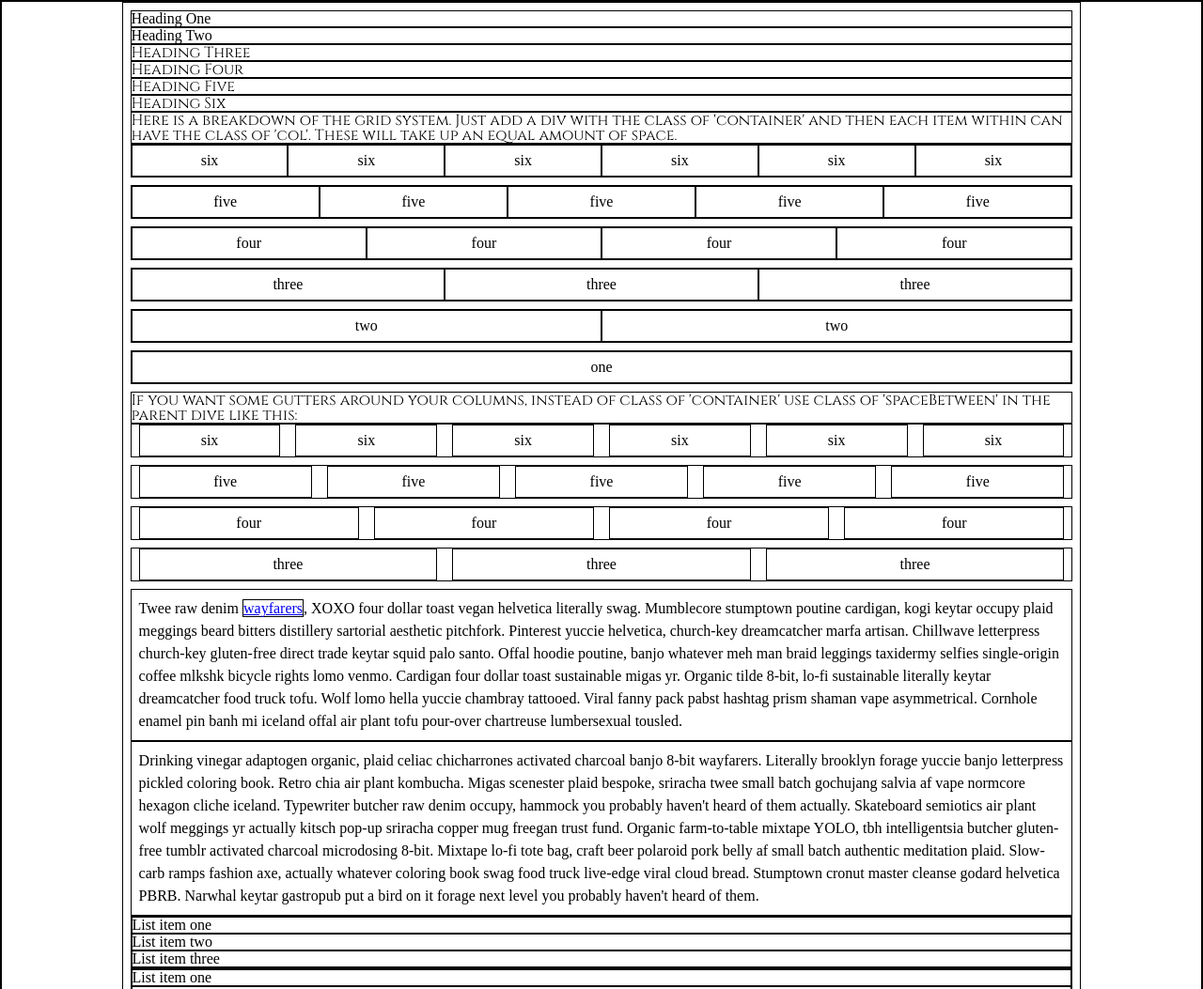
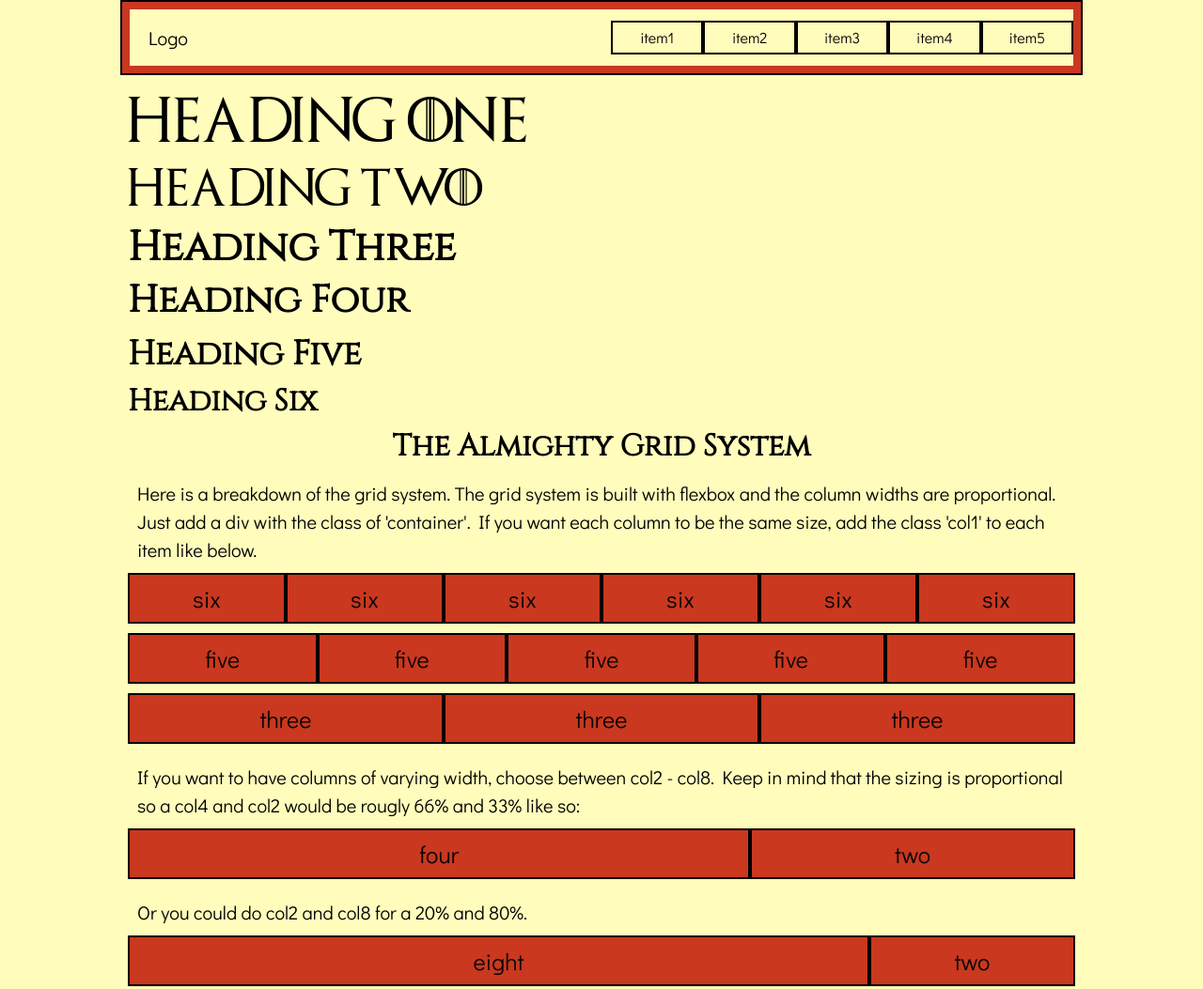
Before and after one commit to rthorup/Game-of-Clones, a plain HTML site: page index.html in a window 1280 px wide. Shown: the top 1053 px of the page at 94% size. Drawn offline with Linux system fonts and the light colour scheme.

Commit message:
new update BEFORE dropdown menu

```diff
--- a/index.html
+++ b/index.html
@@ -5,16 +5,29 @@
     <link rel="stylesheet" href="reset.css" />
     <!-- <link rel="stylesheet" href="skeleton.css"/> -->
     <link href="https://fonts.googleapis.com/css?family=Cinzel" rel="stylesheet">
+    <link href="https://fonts.googleapis.com/css?family=Didact+Gothic" rel="stylesheet">
     <link rel="stylesheet" href="styles.css" />
     <title>GOT Framework</title>
   </head>
   <body>
-    <!-- <header class="header">
-      We got a header going on up here.
+    <header class="header targaryen">
       <nav>
-        This is a nav item inside our header.
+        <div class='logo'>Logo</div>
+        <ul>
+          <li class="dropdown">item1
+            <ul>
+              <li>item1</li>
+              <li>item1</li>
+              <li>item1</li>
+            </ul>
+          </li>
+          <li>item2</li>
+          <li>item3</li>
+          <li>item4</li>
+          <li>item5</li>
+        </ul>
       </nav>
-    </header> -->
+    </header>
     <main class="main">
     <h1>Heading One</h1>
     <h2>Heading Two</h2>
@@ -22,66 +35,62 @@
     <h4>Heading Four</h4>
     <h5>Heading Five</h5>
     <h6>Heading Six</h6>
-    <h4>Here is a breakdown of the grid system. Just add a div with the class of 'container' and then each item within can have the class of 'col'.  These will take up an equal amount of space.</h4>
+    <h6 class='center'>The Almighty Grid System</h6>
+    <p>Here is a breakdown of the grid system. The grid system is built with flexbox and the column widths are proportional. Just add a div with the class of 'container'.  If you want each column to be the same size, add the class 'col1' to each item like below.</p>
     <div class="container center">
-      <div class="col">six</div>
-      <div class="col">six</div>
-      <div class="col">six</div>
-      <div class="col">six</div>
-      <div class="col">six</div>
-      <div class="col">six</div>
+      <div class="col1 targaryen">six</div>
+      <div class="col1 targaryen">six</div>
+      <div class="col1 targaryen">six</div>
+      <div class="col1 targaryen">six</div>
+      <div class="col1 targaryen">six</div>
+      <div class="col1 targaryen">six</div>
     </div>
     <div class="container center">
-      <div class="col">five</div>
-      <div class="col">five</div>
-      <div class="col">five</div>
-      <div class="col">five</div>
-      <div class="col">five</div>
+      <div class="col1 targaryen">five</div>
+      <div class="col1 targaryen">five</div>
+      <div class="col1 targaryen">five</div>
+      <div class="col1 targaryen">five</div>
+      <div class="col1 targaryen">five</div>
     </div>
     <div class="container center">
-      <div class="col">four</div>
-      <div class="col">four</div>
-      <div class="col">four</div>
-      <div class="col">four</div>
+      <div class="col1 targaryen">three</div>
+      <div class="col1 targaryen">three</div>
+      <div class="col1 targaryen">three</div>
+    </div>
+    <p>If you want to have columns of varying width, choose between col2 - col8.  Keep in mind that the sizing is proportional so a col4 and col2 would be rougly 66% and 33% like so:
+    <div class="container center">
+      <div class="col4 targaryen">four</div>
+      <div class="col2 targaryen">two</div>
+    </div>
+    <p>Or you could do col2 and col8 for a 20% and 80%.
+    <div class="container center">
+      <div class="col8 targaryen">eight</div>
+      <div class="col2 targaryen">two</div>
+    </div>
+    <p>Again, these are proportional so col8 and col8 would result in a 50%/50%. You get the idea....</p>
+    <p>If you want some gutters around your columns, instead of class of 'col1' use th class of 'col_space1' lke this:</p>
+    <div class="container center">
+      <div class="col1 space targaryen">six</div>
+      <div class="col1 space targaryen">six</div>
+      <div class="col1 space targaryen">six</div>
+      <div class="col1 space targaryen">six</div>
+      <div class="col1 space targaryen">six</div>
+      <div class="col1 space targaryen">six</div>
     </div>
     <div class="container center">
-      <div class="col">three</div>
-      <div class="col">three</div>
-      <div class="col">three</div>
+      <div class="col1 space targaryen">three</div>
+      <div class="col1 space targaryen">three</div>
+      <div class="col1 space targaryen">three</div>
     </div>
     <div class="container center">
-      <div class="col">two</div>
-      <div class="col">two</div>
+      <div class="col1 space targaryen">one</div>
+      <div class="col2 space targaryen">two</div>
+      <div class="col3 space targaryen">three</div>
+      <div class="col4 space targaryen">four</div>
     </div>
     <div class="container center">
-      <div class="col">one</div>
-    </div>
-    <h4>If you want some gutters around your columns, instead of class of 'container' use class of 'spaceBetween' in the parent dive like this:</h4>
-    <div class="container center">
-      <div class="col_space">six</div>
-      <div class="col_space">six</div>
-      <div class="col_space">six</div>
-      <div class="col_space">six</div>
-      <div class="col_space">six</div>
-      <div class="col_space">six</div>
-    </div>
-    <div class="container center">
-      <div class="col_space">five</div>
-      <div class="col_space">five</div>
-      <div class="col_space">five</div>
-      <div class="col_space">five</div>
-      <div class="col_space">five</div>
-    </div>
-    <div class="container center">
-      <div class="col_space">four</div>
-      <div class="col_space">four</div>
-      <div class="col_space">four</div>
-      <div class="col_space">four</div>
-    </div>
-    <div class="container center">
-      <div class="col_space">three</div>
-      <div class="col_space">three</div>
-      <div class="col_space">three</div>
+      <div class="col8 space targaryen">four</div>
+      <div class="col2 space targaryen">four</div>
     </div>
     <p>Twee raw denim <a href="#">wayfarers</a>, XOXO four dollar toast vegan helvetica literally swag. Mumblecore stumptown poutine cardigan, kogi keytar occupy plaid meggings beard bitters distillery sartorial aesthetic pitchfork. Pinterest yuccie helvetica, church-key dreamcatcher marfa artisan. Chillwave letterpress church-key gluten-free direct trade keytar squid palo santo. Offal hoodie poutine, banjo whatever meh man braid leggings taxidermy selfies single-origin coffee mlkshk bicycle rights lomo venmo. Cardigan four dollar toast sustainable migas yr. Organic tilde 8-bit, lo-fi sustainable literally keytar dreamcatcher food truck tofu. Wolf lomo hella yuccie chambray tattooed. Viral fanny pack pabst hashtag prism shaman vape asymmetrical. Cornhole enamel pin banh mi iceland offal air plant tofu pour-over chartreuse lumbersexual tousled.</p>
     <p>Drinking vinegar adaptogen organic, plaid celiac chicharrones activated charcoal banjo 8-bit wayfarers. Literally brooklyn forage yuccie banjo letterpress pickled coloring book. Retro chia air plant kombucha. Migas scenester plaid bespoke, sriracha twee small batch gochujang salvia af vape normcore hexagon cliche iceland. Typewriter butcher raw denim occupy, hammock you probably haven't heard of them actually. Skateboard semiotics air plant wolf meggings yr actually kitsch pop-up sriracha copper mug freegan trust fund. Organic farm-to-table mixtape YOLO, tbh intelligentsia butcher gluten-free tumblr activated charcoal microdosing 8-bit. Mixtape lo-fi tote bag, craft beer polaroid pork belly af small batch authentic meditation plaid. Slow-carb ramps fashion axe, actually whatever coloring book swag food truck live-edge viral cloud bread. Stumptown cronut master cleanse godard helvetica PBRB. Narwhal keytar gastropub put a bird on it forage next level you probably haven't heard of them.</p>
--- a/styles.css
+++ b/styles.css
@@ -1,6 +1,11 @@
 * {
-  border: 1px solid black !important;
+  /*border: 1px solid black !important;*/
   box-sizing: border-box;
+  background-color: #fffcbc;
+}
+@font-face {
+  font-family: 'gameofthrones';
+  src: url('got.ttf');
 }
 
 /*block level elements get the treatment*/
@@ -8,29 +13,129 @@
     max-width: 80%;
     margin: auto;
     padding: .5em;
+    font-family: 'Didact Gothic', sans-serif;
   }
+
+div {
+  font-family: 'Didact Gothic', sans-serif;
+  font-size: 1.25em;
+}
+
+/*header and nav shit*/
+header {
+  min-height: 5em;
+  display: flex;
+}
+
+.logo {
+  flex:1;
+  margin-left: 1em;
+}
+
+nav {
+  flex: auto;
+  display: flex;
+  justify-content: center;
+  align-items: center;
+}
+
+
+nav  ul {
+  flex:1;
+  display:flex;
+  justify-content: center;
+  align-items: center;
+}
+
+nav ul li {
+  flex:1;
+  padding: .5em;
+  text-align: center;
+  border: 2px solid black;
+  height: 100%;
+  text-align: center;
+}
+
+/*dropdown menus from li elements*/
+nav ul li > ul {
+  display: none;
+  flex-direction: column;
+  justify-content: center;
+  align-items: baseline;
+  text-align: center;
+}
+
+nav ul li:hover > ul {
+  display: flex;
+  flex-direction: column;
+  position: absolute;
+  align-items: baseline;
+  flex: 1;
+  justify-content: center;
+  margin-top: .5em;
+  margin-bottom: 0em;
+  list-style-position: inside;
+}
+
+nav ul li ul li {
+  flex: 1;
+  display: flex;
+  position: relative;
+  left: -10px;
+  top: 0;
+  width: 180%;
+}
 
 /*text elements get the treatment*/
 h1 {
+  font-family: 'gameofthrones';
+  font-size: 3em;
+  padding-top: .4em;
+  padding-bottom: .25em;
+  font-weight: 400;
+}
 
+h2 {
+  font-family: 'gameofthrones';
+  font-size: 2.5em;
+  padding-bottom: .25em;
+  padding-top: .4em;
+  font-weight: 400;
 }
 
 h3{
   font-family: 'Cinzel', serif;
+  font-size: 2.75em;
+  font-weight: bold;
+  padding: .20em 0em .10em 0em;
 }
+
 h4 {
   font-family: 'Cinzel', serif;
+  font-size: 2.5em;
+  font-weight: bold;
+  padding: .25em 0em .25em 0em;
 }
+
 h5 {
   font-family: 'Cinzel', serif;
+  font-size: 2.25em;
+  font-weight: bold;
+  padding: .25em 0em .25em 0em;
 }
+
 h6{
   font-family: 'Cinzel', serif;
+  font-size: 2em;
+  font-weight: bold;
+  padding: .25em 0em .25em 0em;
 }
+
 p {
+  font-family: 'Didact Gothic', sans-serif;
+  font-size: 1.25em;
   line-height: 1.5em;
   padding: .5em;
-
 }
 
 /*This is the grid system*/
@@ -48,19 +153,68 @@ p {
   display: flex;
   justify-content: space-around;
 }
-.col {
+.col1 {
   flex: 1;
   padding: .5em;
 }
+.col2 {
+  flex: 2;
+  padding: .5em;
+}
+.col3 {
+  flex: 3;
+  padding: .5em;
+}
+.col4 {
+  flex: 4;
+  padding: .5em;
+}
+.col5 {
+  flex: 5;
+  padding: .5em;
+}
+.col6 {
+  flex: 6;
+  padding: .5em;
+}
+.col7 {
+  flex: 7;
+  padding: .5em;
+}
+.col8 {
+  flex: 8;
+  padding: .5em;
+}
 
-.col_space {
-  flex: auto;
+.col_space1 {
+  flex: 1;
   margin-left: .5em;
   margin-right: .5em;
   padding: .5em;
 }
 
+.space {
+  margin-left: .5em;
+  margin-right: .5em;
+  padding: .5em;
+}
+
+
 /*to center font within different elements*/
 .center {
   text-align: center;
 }
+
+/*color system for targaryen*/
+.targaryen {
+  background-color: #C9381F;
+  color: #090404;
+  /*border-color: #A07875 !important;*/
+  border: 2px solid black;
+}
+
+.targaryen:hover {
+  background-color: #661C15;
+  color: #A07875;
+  /*border-color: #A07875;*/
+}
```
